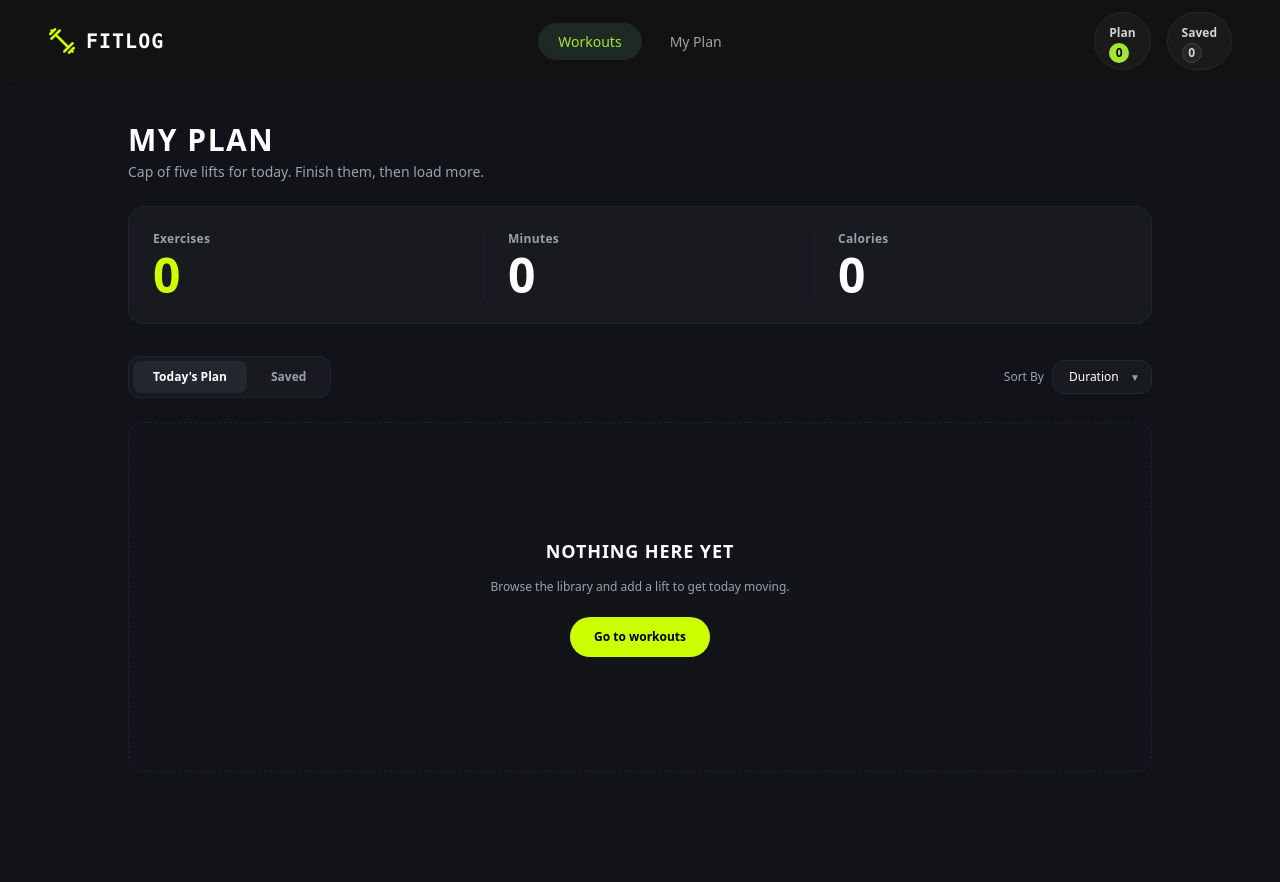
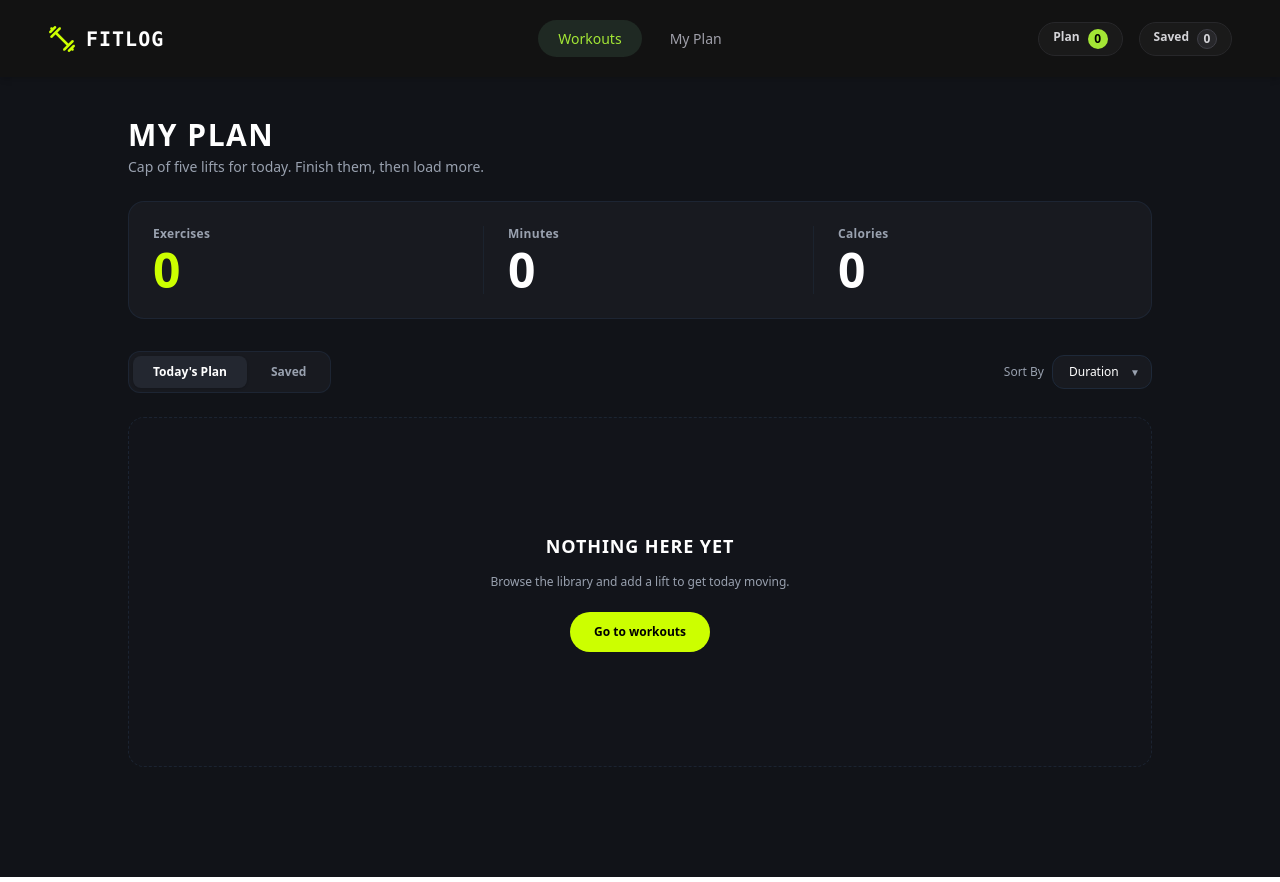
Before and after one commit to zahid3d29/fit-log-app, a Next.js app: page /listed-fits in a window 1280 px wide. Built offline with nearby package versions, Linux system fonts and the light colour scheme.

Commit message:
nav item alignement fixed

```diff
--- a/src/components/shared/Navbar.tsx
+++ b/src/components/shared/Navbar.tsx
@@ -48,7 +48,7 @@ const Navbar = () => {
       <div className="navbar-end flex items-center gap-4">
         <div className="hidden lg:flex items-center gap-4">
           <div className="flex items-center gap-2 bg-[#1a1a1a] px-3.5 py-1.5 rounded-full border border-zinc-800">
-            <Link href="/listed-fits">
+            <Link href="/listed-fits" className="flex gap-2 justify-between">
               <span className="text-xs font-semibold text-zinc-300">Plan </span>
               <span className="bg-[#a3e635] text-black text-xs font-bold w-5 h-5 rounded-full flex items-center justify-center">
                 {fitsPlan.length}
@@ -57,7 +57,7 @@ const Navbar = () => {
           </div>
 
           <div className="flex items-center gap-2 bg-[#1a1a1a] px-3.5 py-1.5 rounded-full border border-zinc-800">
-            <Link href="/listed-fits">
+            <Link href="/listed-fits" className="flex gap-2 justify-between">
               <span className="text-xs font-semibold text-zinc-300">Saved</span>
               <span className="bg-[#27272a] text-zinc-300 text-xs font-bold w-5 h-5 rounded-full flex items-center justify-center border border-zinc-700">
                 {fitsLater.length}
```
